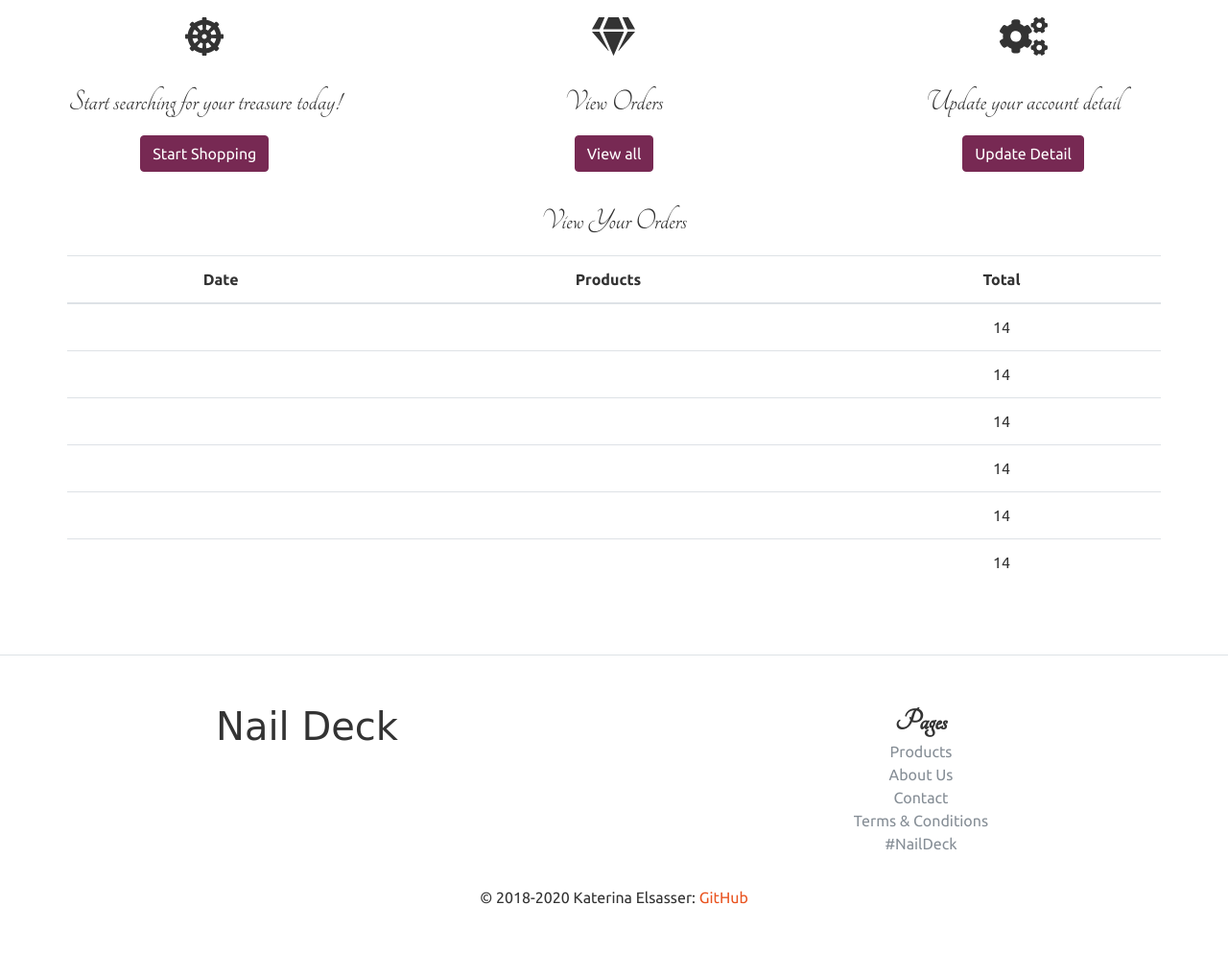
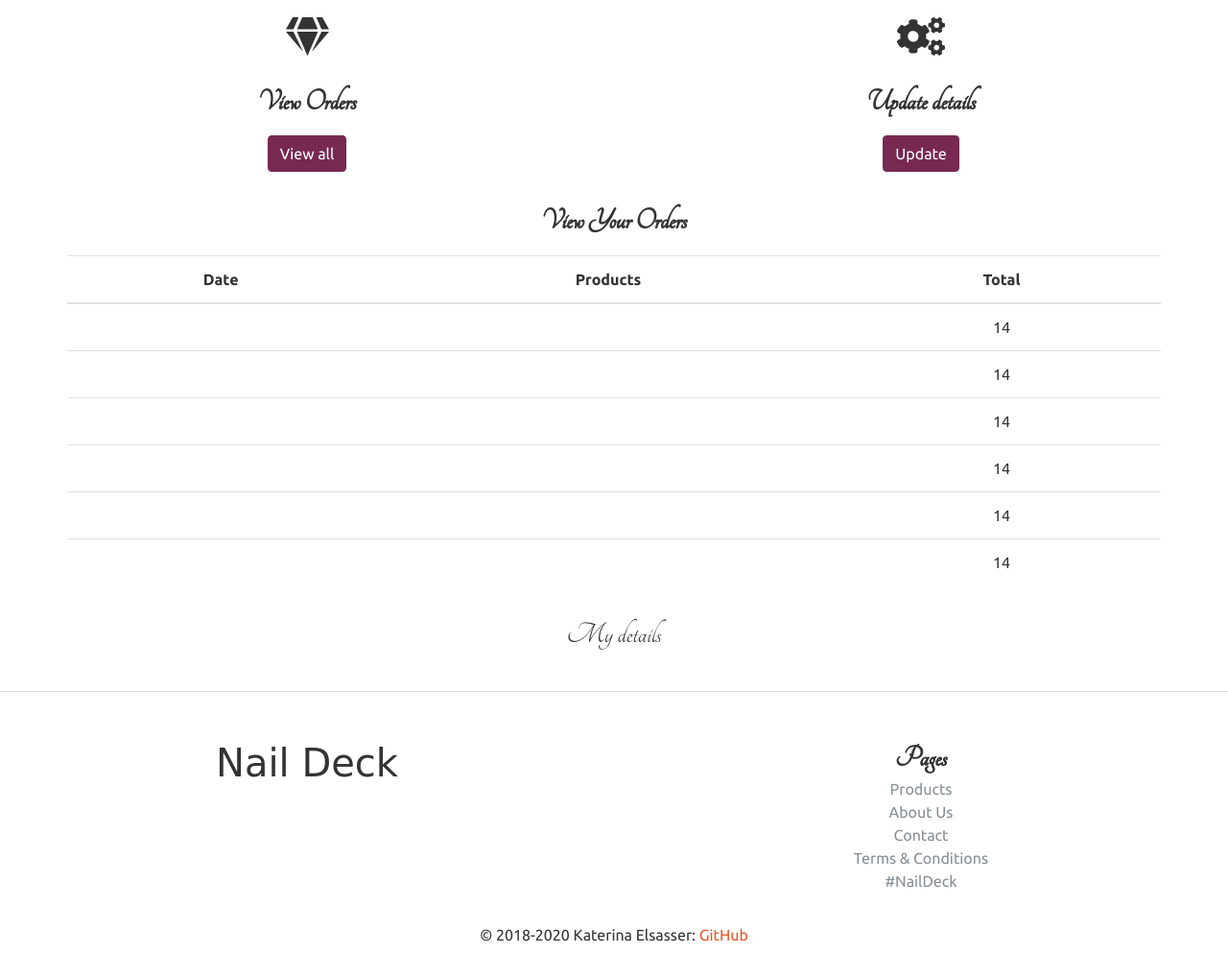
Before and after one commit to katerinaelsasser/NailDeck, a Django app: page /profile/ in a window 1280 px wide. Shown: the part 301-1319 px from the top of the page at 96% size. Before the commit the page ends 1243 px from the top, so only its background shows below. Run offline with Django 3.2, Linux system fonts and the light colour scheme; a user stored in the database is signed in; data comes from the database, SQL or seed files in the repository; some libraries are stand-ins or nearby versions; some web fonts are replaced.

Commit message:
updating profile layout/adding template

```diff
--- a/accounts/templates/profile.html
+++ b/accounts/templates/profile.html
@@ -14,26 +14,21 @@
 
 <div class="container-fluid text-center py-3">
     <div class="row">
-    <div class="col-4">
-        <h1><i class="fa fa-dharmachakra"></i></h1>
-        <h2 class="py-3">Start searching for your treasure today!</h2>
-        <a class="btn btn-dark" href="{% url 'products' %}" role="button">Start Shopping</a>
-    </div>
-    <div class="col-4">
+    <div class="col-6">
         <h1><i class="fa fa-gem"></i></h1>
-        <h2 class="py-3">View Orders</h2>
+        <h2 class="py-3"><strong>View Orders</strong></h2>
         <a class="btn btn-dark" href="#" role="button">View all</a>
     </div>
-    <div class="col-4">
+    <div class="col-6">
         <h1><i class="fa fa-cogs"></i></h1>
-        <h2 class="py-3">Update your account detail</h2>
-        <a class="btn btn-dark" href="#" role="button">Update Detail</a>
+        <h2 class="py-3"><strong>Update details</strong></h2>
+        <a class="btn btn-dark" href="#" role="button">Update</a>
     </div>
     </div>
 
 <!---Order History---->
 <div class="container-fluid text-center py-3">
-<h2 class="py-3">View Your Orders</h2>
+<h2 class="py-3"><strong>View Your Orders</strong></h2>
 <table class="table container">
   <thead>
     <tr>
@@ -63,4 +58,17 @@
 </table>
 </div>
 
+<!------Update Details---------->
+<div class="section details">
+<h2 class="line">My details</h2>
+<div class="content">
+    <form action="" method="POST">
+        <!------user name----->
+        <!------first name----->
+        <!------last name----->
+        <!------email----->
+    </form>
+</div>
+<div>
+
 {% endblock %}
```
